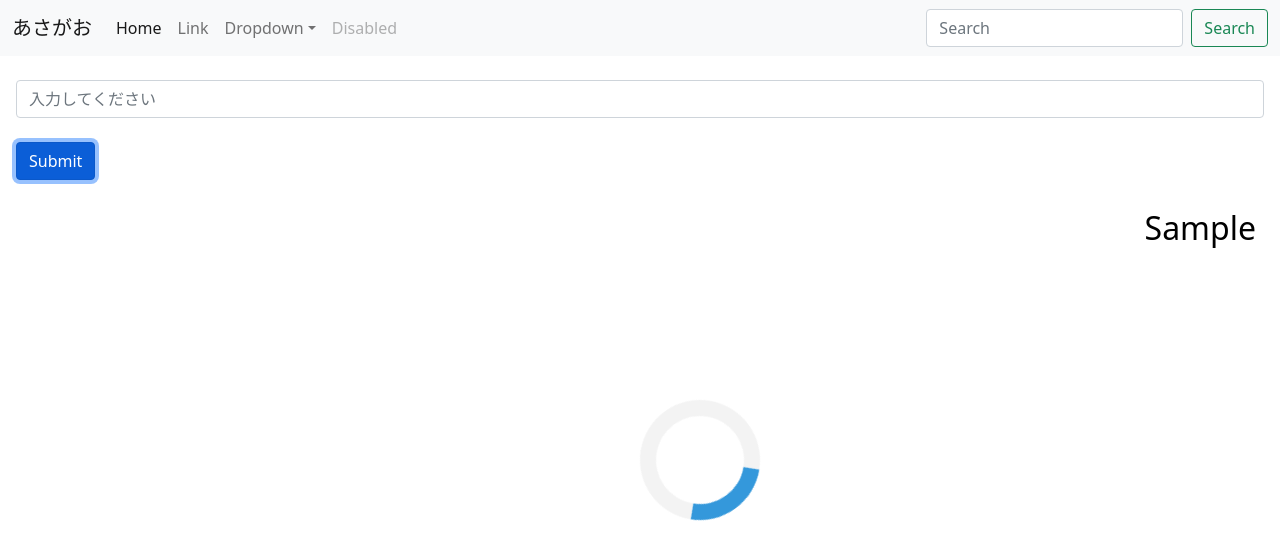
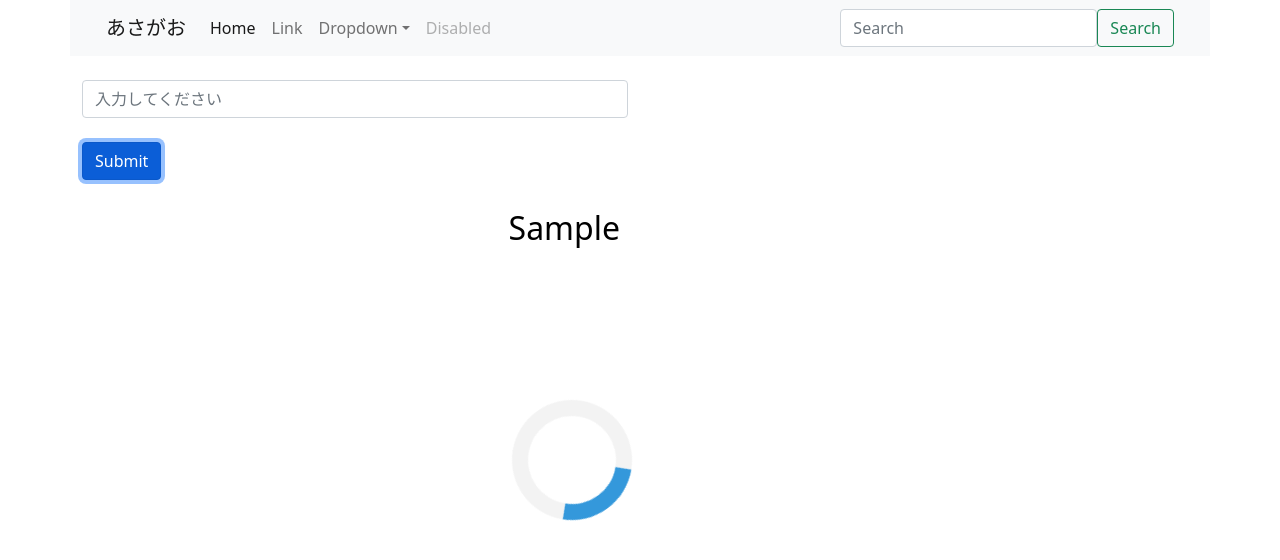
Before and after one commit to yasutomo1020/web-ai-chatbot, a website: page public/index.html in a window 1280 px wide. Both pictures are taken after typing "Sample" into the empty fields and a click on the button "Submit". Drawn offline with nearby package versions, Linux system fonts and the light colour scheme; no server answers.

Commit message:
レスポンシブ対応

```diff
--- a/public/css/main.css
+++ b/public/css/main.css
@@ -14,7 +14,7 @@
     /* スピナーを画面に固定 */
     top: 50%;
     /* 上から50%の位置に配置 */
-    left: 50%;
+    left: 40%;
     /* 左から50%の位置sに配置 */
     transform: translate(-50%, -50%);
     /* 自身のサイズの半分だけ左上にずらす（中心に配置） */
--- a/public/index.html
+++ b/public/index.html
@@ -25,6 +25,9 @@
 </head>
 
 <body>
+    <div class="container">
+        <div class="row">
+
             <div id="spinner" style="display: none;">
                 <div></div>
             </div>
@@ -34,8 +37,8 @@
                     <a class="navbar-brand" href="#">あさがお</a>
 
                     <button class="navbar-toggler" type="button" data-bs-toggle="collapse"
-                data-bs-target="#navbarSupportedContent" aria-controls="navbarSupportedContent" aria-expanded="false"
-                aria-label="Toggle navigation">
+                        data-bs-target="#navbarSupportedContent" aria-controls="navbarSupportedContent"
+                        aria-expanded="false" aria-label="Toggle navigation">
                         <span class="navbar-toggler-icon"></span>
                     </button>
 
@@ -78,7 +81,7 @@
                         </ul>
 
                         <form class="d-flex">
-                    <input class="form-control me-2" type="search" placeholder="Search" aria-label="Search"></input>
+                            <input class="form-control" type="search" placeholder="Search" aria-label="Search"></input>
 
                             <button class="btn btn-outline-success" type="submit">Search</button>
                         </form>
@@ -86,7 +89,7 @@
                 </div>
             </nav>
 
-    <div class="mx-3">
+            <div class="col-12 col-md-6 center-block">
                 <br>
 
                 <form>
@@ -101,7 +104,8 @@
 
                 <div id="chat" class="overflow-auto mx-2 fs-2"></div>
             </div>
-
+        </div>
+    </div>
     <script>
         //URLが/chatでpost送信 inputの値を送信
         $('#submit').click(function () {
```
Lines whose indentation alone changed are shown as unchanged.
